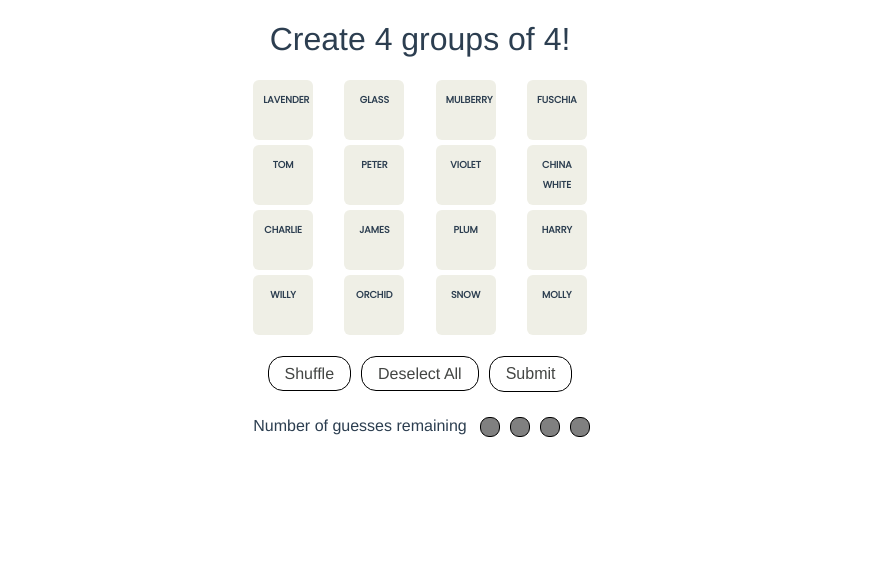
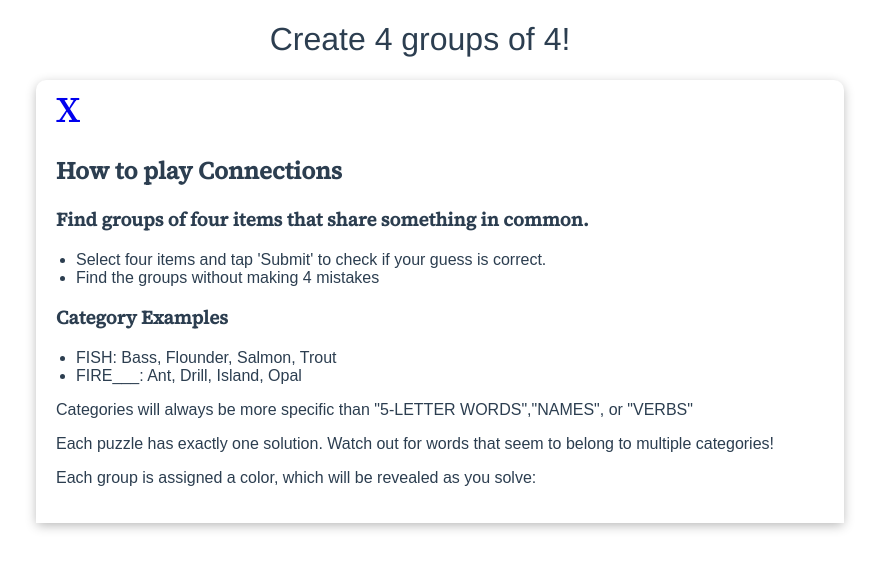
Before and after one commit to margOnline/connections, a Vue app: page / in a window 1280 px wide. Shown: the top 568 px of the page, without its empty margins (220-1099 px from the left). Built offline with nearby package versions, Linux system fonts and the light colour scheme; a web font is replaced by a local one.

Commit message:
Feature: Display instructions as a modal overlay

```diff
--- a/src/components/Board.vue
+++ b/src/components/Board.vue
@@ -1,6 +1,7 @@
 <template>
   <div class="word-grid-container">
     <GameMessage></GameMessage>
+    <InstructionPanel />
     <AppNotifications />
     <SolvedCategory
       v-for="category in solvedCategories()"
@@ -29,6 +30,7 @@ import GameMessage from "@/components/GameMessage";
 import NumberOfGuesses from "@/components/NumberOfGuesses";
 import AppNotifications from "@/components/AppNotifications.vue";
 import useNotifications from "@/composables/useNotifications";
+import InstructionPanel from "@/components/InstructionPanel.vue";
 import { isOneAway } from "@/helpers";
 
 import _ from "lodash";
@@ -44,6 +46,7 @@ export default {
     GameMessage,
     NumberOfGuesses,
     AppNotifications,
+    InstructionPanel,
   },
   data() {
     return {
--- /dev/null
+++ b/src/components/InstructionPanel.vue
@@ -0,0 +1,85 @@
+<template>
+  <div class="help-modal" :class="{ 'modal-open': showModal }">
+    <div class="modal-content">
+      <a @click="closeModal()" class="close-panel-indicator" href="#">X</a>
+      <h2>How to play Connections</h2>
+      <h3>Find groups of four items that share something in common.</h3>
+      <ul>
+        <li>
+          Select four items and tap 'Submit' to check if your guess is correct.
+        </li>
+        <li>Find the groups without making 4 mistakes</li>
+      </ul>
+      <h3>Category Examples</h3>
+      <ul>
+        <li>FISH: Bass, Flounder, Salmon, Trout</li>
+        <li>FIRE___: Ant, Drill, Island, Opal</li>
+      </ul>
+      <p>
+        Categories will always be more specific than "5-LETTER WORDS","NAMES",
+        or "VERBS"
+      </p>
+      <p>
+        Each puzzle has exactly one solution. Watch out for words that seem to
+        belong to multiple categories!
+      </p>
+      <p>
+        Each group is assigned a color, which will be revealed as you solve:
+      </p>
+      <div class="colors"></div>
+      <div class="color-level"></div>
+    </div>
+  </div>
+</template>
+
+<script>
+export default {
+  name: "InstructionPanel",
+  data() {
+    return {
+      showModal: false,
+    };
+  },
+  methods: {
+    closeModal() {
+      console.log("in close modal");
+      this.showModal = false;
+    },
+  },
+};
+</script>
+
+<style scoped>
+@import url("https://fonts.googleapis.com/css2?family=Source+Serif+4:opsz,wght@8..60,500&display=swap");
+.help-modal {
+  max-height: 95%;
+  width: 60%;
+  border-radius: 10px 10px 0 0;
+  box-shadow: 0 3px 12px -1px rgba(0, 0, 0, 0.3);
+  position: absolute;
+  top: 10%;
+  left: 20%;
+  background-color: white;
+  padding: 5px 20px 20px 20px;
+}
+.modal-content {
+  font-family: "Source Serif 4", serif;
+  text-align: left;
+  width: 100%;
+}
+.modal-content > p,
+.modal-content > ul {
+  font-family: sans-serif;
+}
+.modal-content > ul {
+  padding-left: 20px;
+}
+.modal-open {
+  visibility: visible;
+}
+.close-panel-indicator {
+
+  font-size: 36px;
+  text-decoration: none;
+}
+</style>
```
